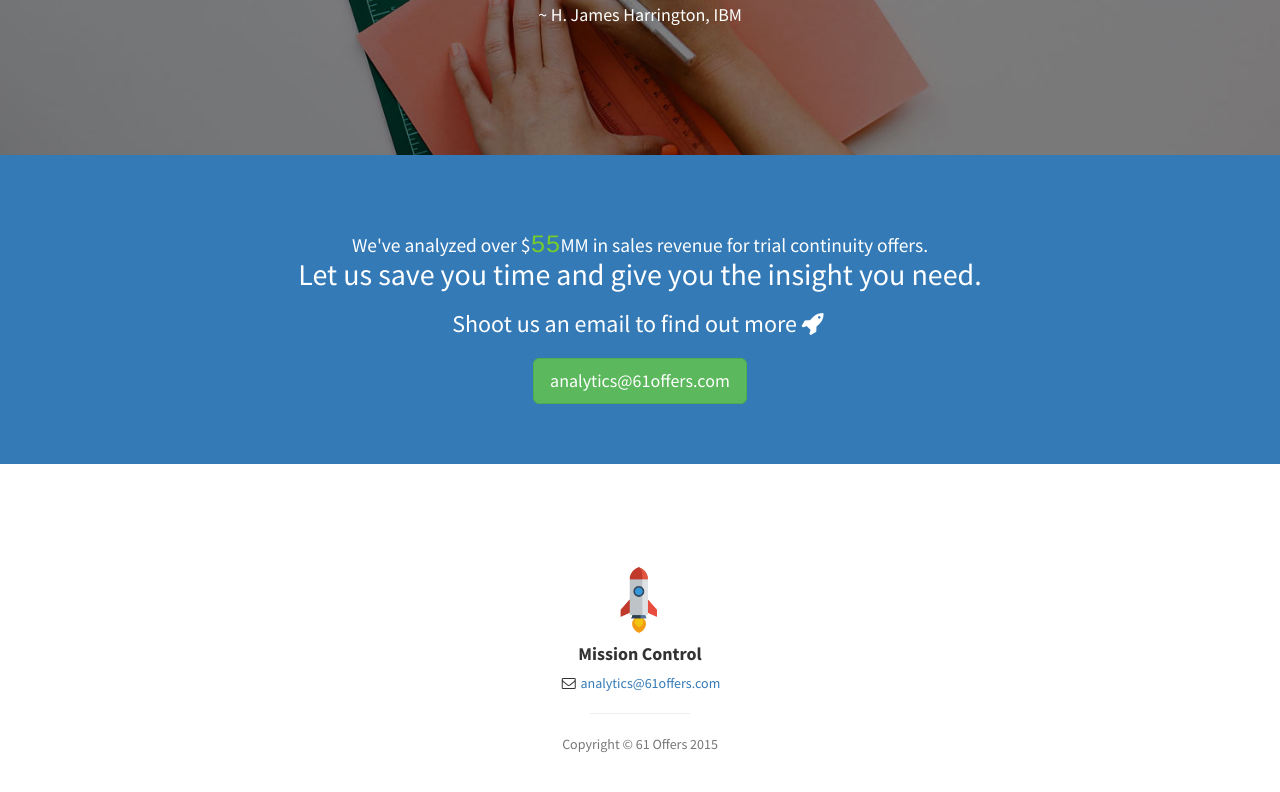
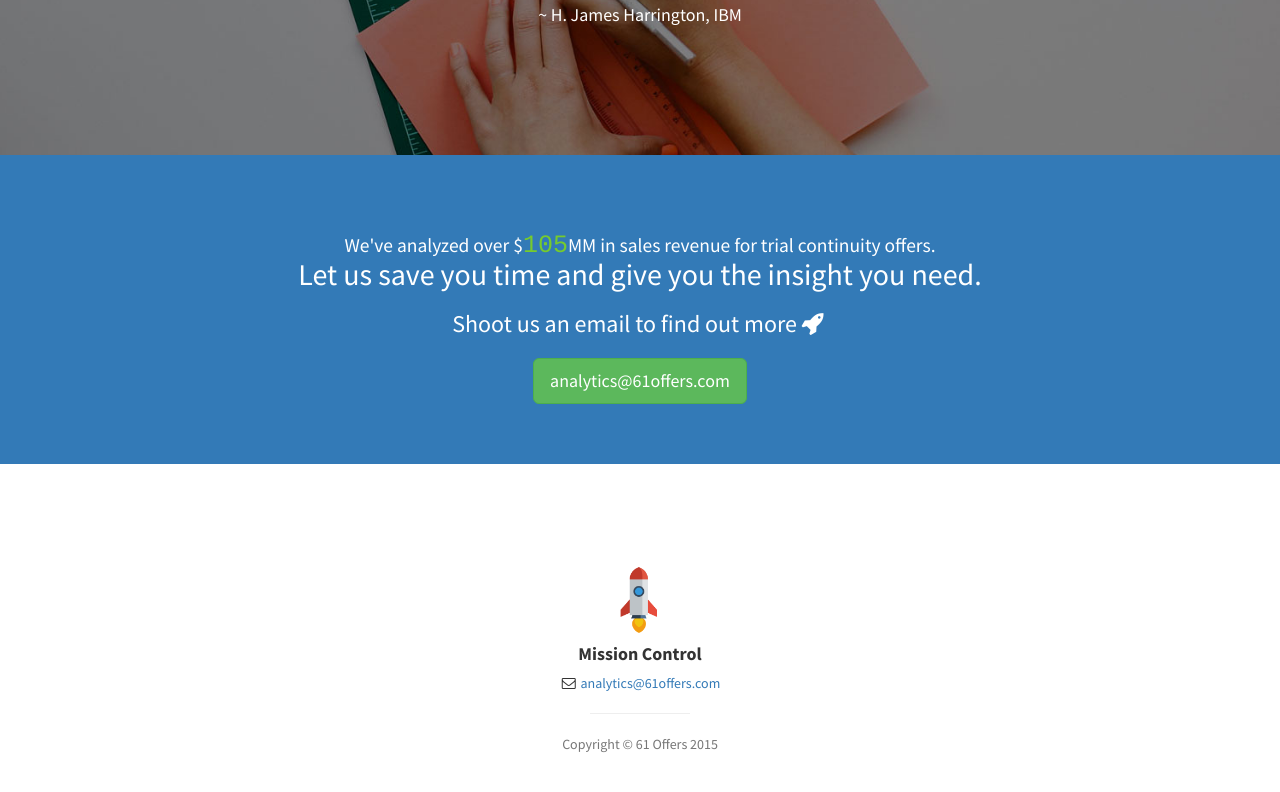
Before and after one commit to trevorwelch/61analytics, a website: page index.html in a window 1280 px wide. Shown: the part 1673-2465 px from the top of the page. Drawn offline with Linux system fonts and the light colour scheme.

Commit message:
money update

```diff
--- a/index.html
+++ b/index.html
@@ -158,7 +158,7 @@
         <div class="container">
             <div class="row">
                 <div class="col-lg-12 text-center">
-                    <h2> <small style="color:white;">We've analyzed over $<span style="font-family: Courier; font-size: 2.5rem; color: #76CB2D;">55</span>MM in sales revenue for trial continuity offers.</small> <br>Let us save you time and give you the insight you need. </h2>
+                    <h2> <small style="color:white;">We've analyzed over $<span style="font-family: Courier; font-size: 2.5rem; color: #76CB2D;">105</span>MM in sales revenue for trial continuity offers.</small> <br>Let us save you time and give you the insight you need. </h2>
                     <h3>Shoot us an email to find out more<i class="fa fa-rocket fa-fw"></i></h3>
                     <a href="mailto:analytics@61offers.com" class="btn btn-lg btn-success">analytics@61offers.com</a>
                 </div>
```
